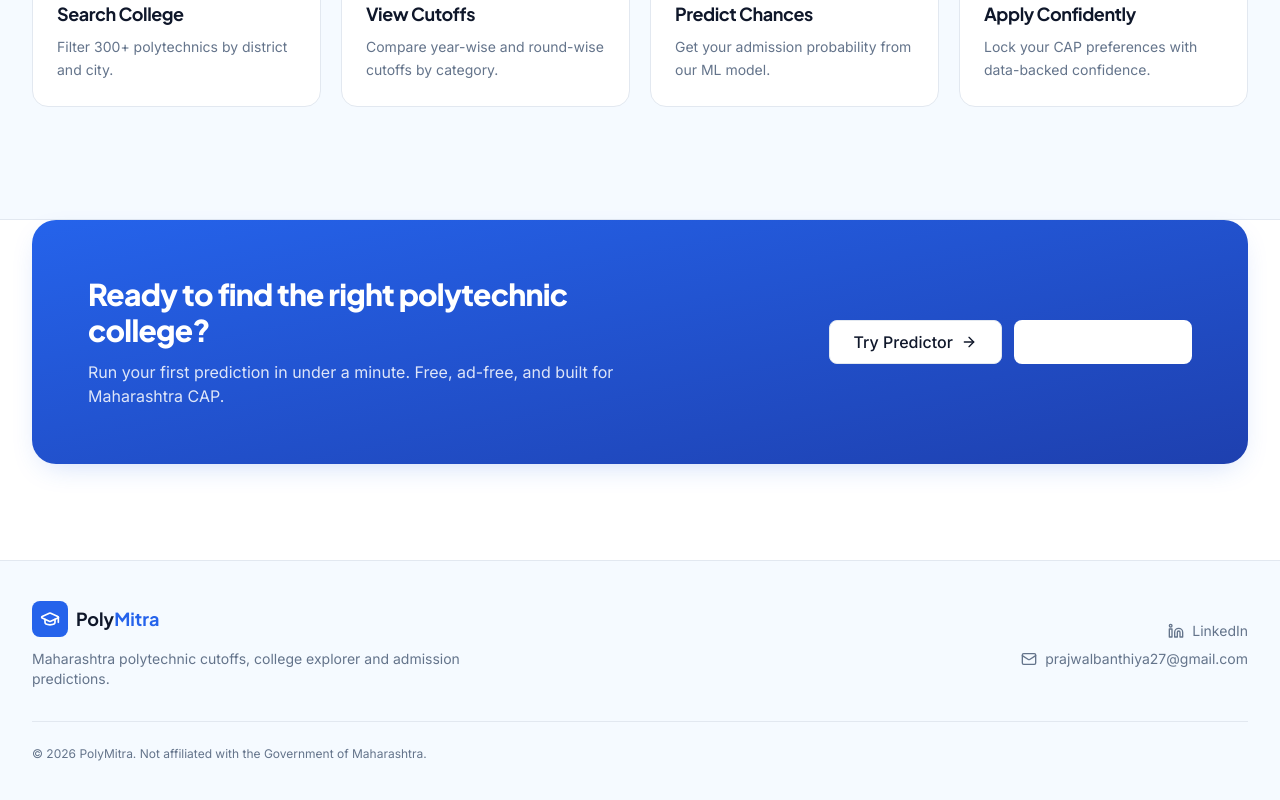
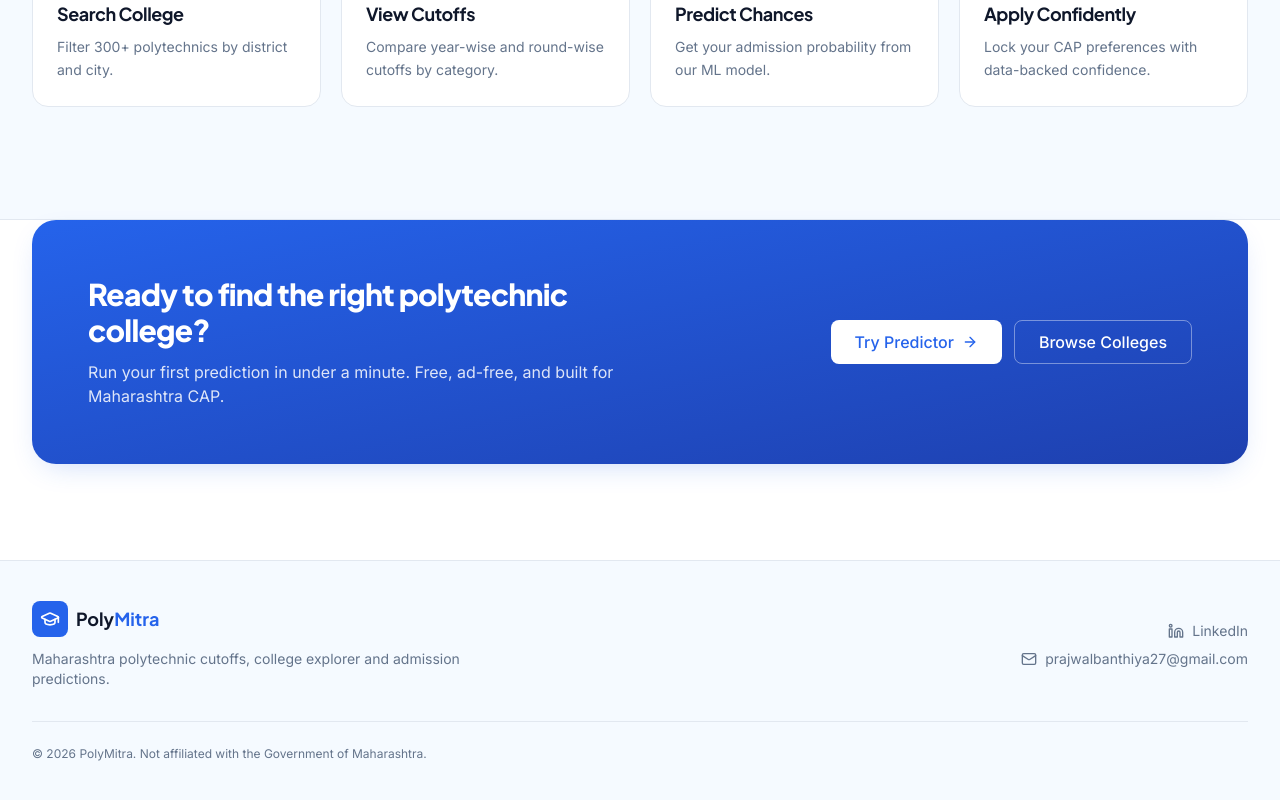
Before and after one commit to Prajwal-it/Poly-Mitra, a React (Vite) app in the folder frontend/polymitra-react/: page / in a window 1280 px wide. Shown: the part 2524-3324 px from the top of the page. Built offline with nearby package versions, Linux system fonts and the light colour scheme.

Commit message:
Fix Browse Colleges button style in CTA section on Home page

```diff
--- a/frontend/polymitra-react/src/pages/Home.jsx
+++ b/frontend/polymitra-react/src/pages/Home.jsx
@@ -228,8 +228,8 @@ function CTA() {
               <p className="mt-3 text-sm sm:text-base text-white/85 max-w-xl">Run your first prediction in under a minute. Free, ad-free, and built for Maharashtra CAP.</p>
             </div>
             <div className="flex gap-3">
-              <Link to="/predictor"><Button size="lg" variant="outline">Try Predictor <ArrowRight className="h-4 w-4" /></Button></Link>
-              <Link to="/colleges"><Button size="lg" variant="outline" className="bg-transparent border-white/40 text-white hover:bg-white/10">Browse Colleges</Button></Link>
+              <Link to="/predictor"><Button size="lg" variant="secondary">Try Predictor <ArrowRight className="h-4 w-4" /></Button></Link>
+              <Link to="/colleges"><Button size="lg" variant="outline" className="!bg-transparent !border-white/40 !text-white hover:!bg-white/10">Browse Colleges</Button></Link>
             </div>
           </div>
         </div>
```
